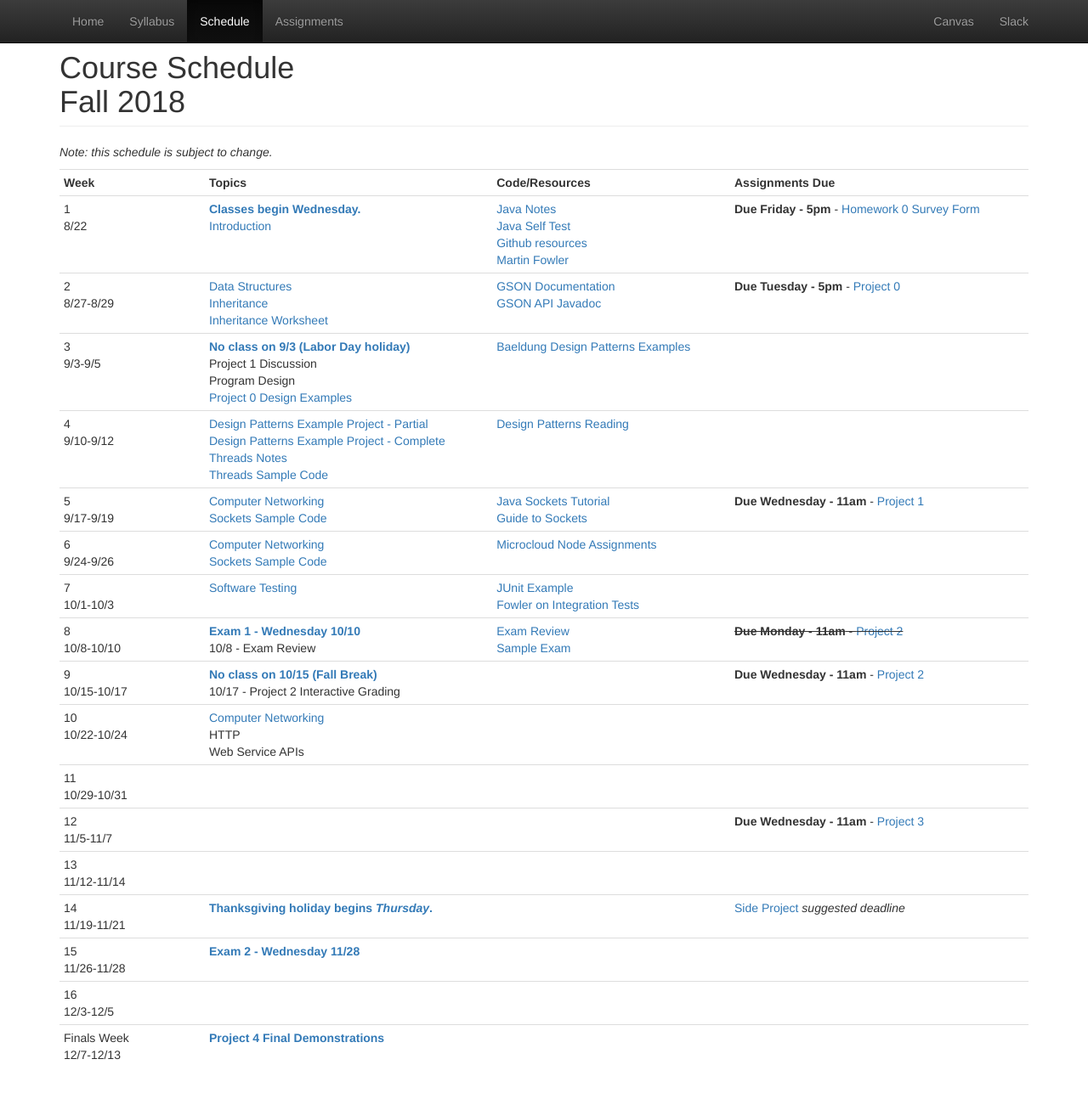
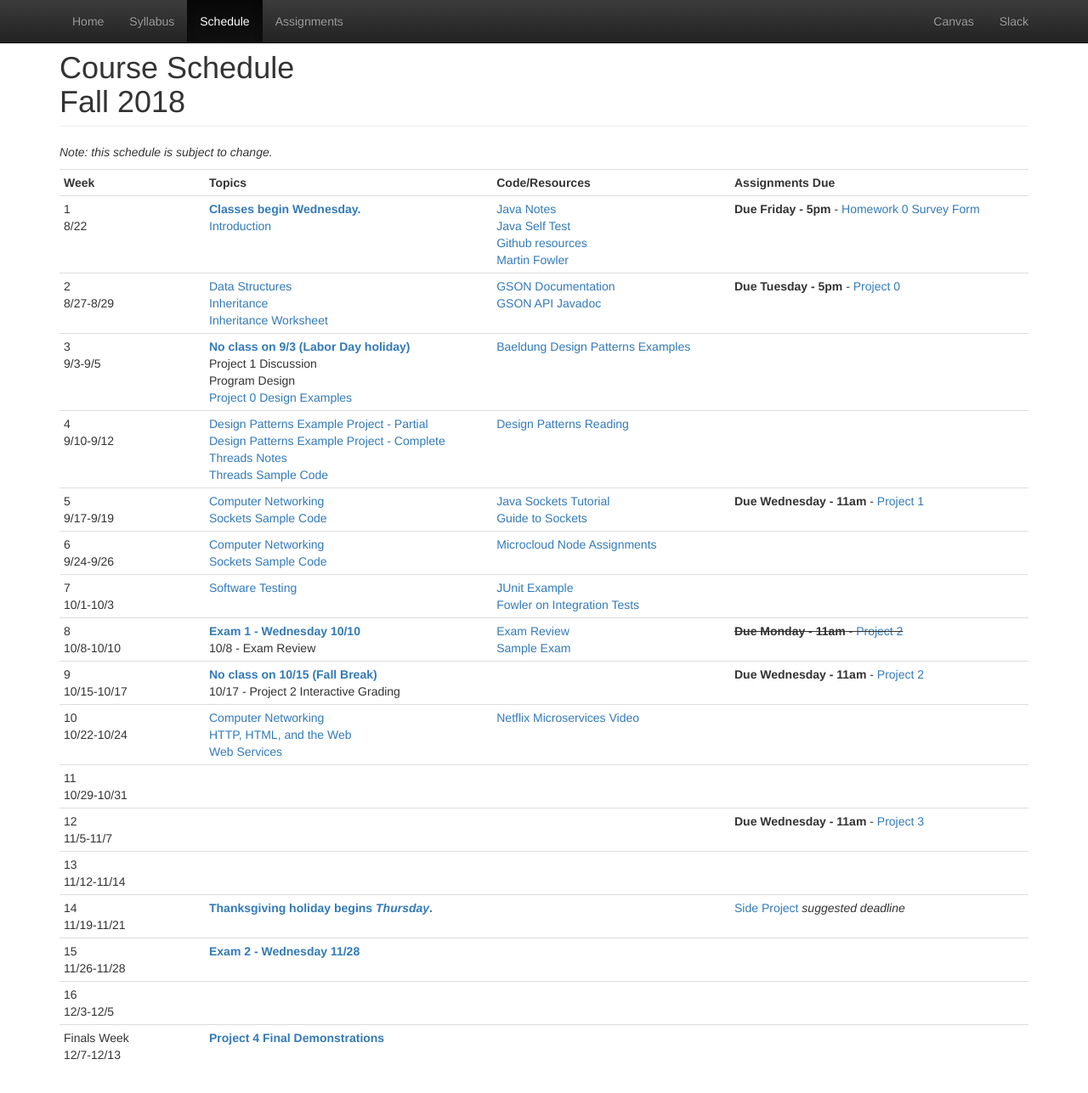
Before and after one commit to CS601-F18/cs601-f18.github.io, a Jekyll site: the page built from schedule.html, in a window 1280 px wide and 1297 px high. Shown: the top 1287 px of the window at 85% size. Built offline with Jekyll 4.4.1, drawn with Linux system fonts in a browser that asks for light colours.

Commit message:
add web/microservices notes

```diff
--- a/schedule.html
+++ b/schedule.html
@@ -142,10 +142,11 @@ title: Schedule
 			<td>10<br/>10/22-10/24</td>
 			<td>
 				<a href="https://github.com/srollins/software-dev-materials/blob/master/notes/advanced/networking.md">Computer Networking</a><br/>
-				HTTP<br/>
-				Web Service APIs<br/>
+				<a href="https://github.com/srollins/software-dev-materials/blob/master/notes/advanced/web.md">HTTP, HTML, and the Web</a><br/>
+				<a href="https://docs.google.com/presentation/d/1gKOIiOQKW0YMYtobhbEVBRr29zqHKMbI4Vx7G82JqZ8/edit?usp=sharing">Web Services</a><br/>
 			</td>
 			<td>
+				<a href="https://www.infoq.com/presentations/netflix-chaos-microservices">Netflix Microservices Video</a><br/>
 			</td>
 			<td>
 			</td>
```
